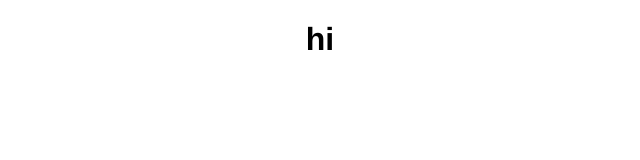
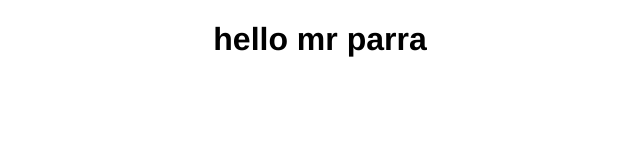
Before and after one commit to sebparra/hello, a plain HTML site: page index.html in a window 1280 px wide. Shown: the whole page, without its empty margins (320-960 px from the left). Drawn offline with Linux system fonts and the light colour scheme.

Commit message:
changement du titre

```diff
--- a/index.html
+++ b/index.html
@@ -16,6 +16,6 @@ text-align: center;
 }
 </style>
  <body>
-  <h1> hi</h1>
+  <h1> hello mr parra</h1>
 </body>
  </html>
```
Also changed, not shown: index.html.txt (deleted).
